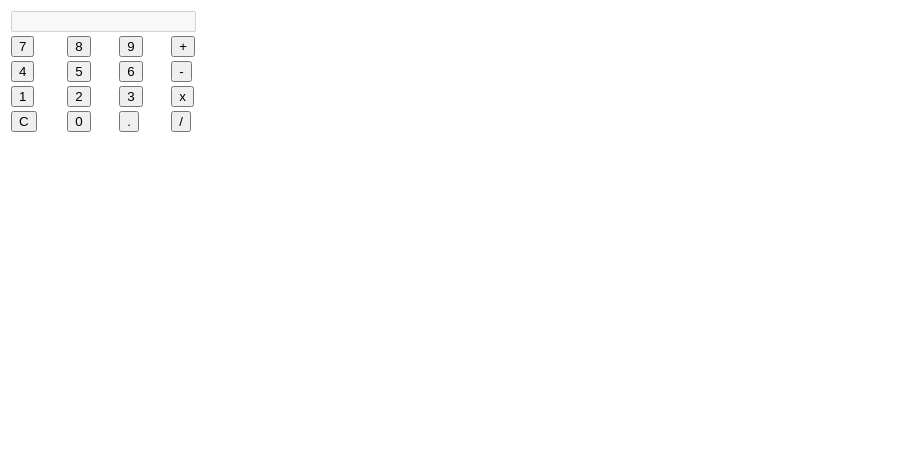
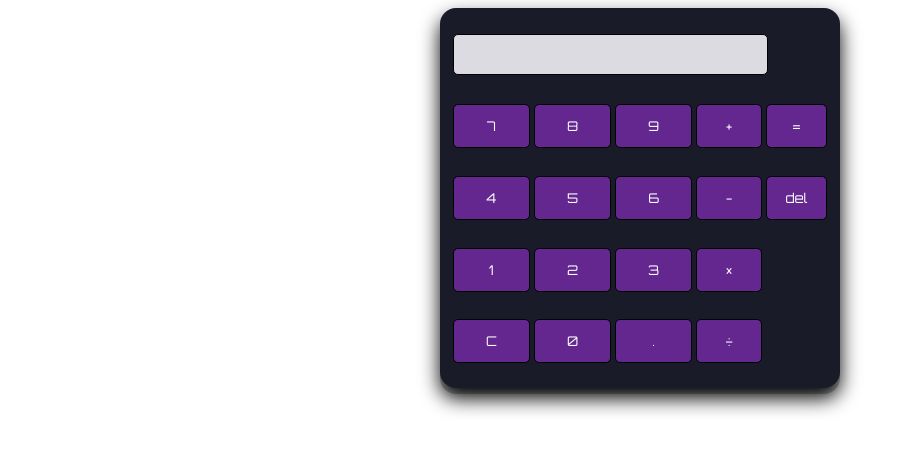
Before and after one commit to copypastemaster/calculathor, a plain HTML site: page index.html in a window 1280 px wide. Shown: the whole page, without its empty margins (0-908 px from the left). Drawn offline with Linux system fonts and the light colour scheme.

Commit message:
Styles added

```diff
--- a/index.html
+++ b/index.html
@@ -12,6 +12,7 @@
     <table class="calculator" >
         <tr>
             <td colspan="4"> <input class="display-box" type="text" id="result" disabled /> </td>
+
         </tr>
 
         <tr>
@@ -19,6 +20,7 @@
             <td> <input type="button" value="8"></td>
             <td> <input type="button" value="9"></td>
             <td> <input type="button" value="+"></td>
+            <td> <input type="button" value="="></td>
         </tr>
 
         <tr>
@@ -26,20 +28,21 @@
             <td> <input type="button" value="5"></td>
             <td> <input type="button" value="6"></td>
             <td> <input type="button" value="-"></td>
+            <td> <input type="button" value="del"></td>
         </tr>
 
         <tr>
             <td> <input type="button" value="1"></td>
             <td> <input type="button" value="2"></td>
             <td> <input type="button" value="3"></td>
-            <td> <input type="button" value="x"></td>
+            <td> <input type="button" value="&#215;"></td>
         </tr>
 
         <tr>
             <td> <input type="button" value="C"></td>
             <td> <input type="button" value="0"></td>
             <td> <input type="button" value="."></td>
-            <td> <input type="button" value="/"></td>
+            <td> <input type="button" value="&#247;"></td>
         </tr>
 
         </table>
--- a/style.css
+++ b/style.css
@@ -1,3 +1,39 @@
+@import url('https://fonts.googleapis.com/css2?family=Orbitron&display=swap');
+
 table {
-    width: 215px;
+    padding: 10px;
+    border-radius: 1em;
+    height: 380px;
+    width: 400px;
+    margin: auto;
+    background-color: #191b28;
+    box-shadow: rgba(0, 0, 0.19) 0px 10px 20px, rgba(0, 0, 0, 0.23) 0px 6px
 }
+
+.display-box {
+   font-family: 'Orbitron', sans-serif;
+   background-color: #dcdbe1;
+   border: solid black 0.5px;
+   color: black;
+   border-radius: 5px;
+   width: 100%;
+   height: 55%;
+}
+
+td > input{
+    font-family: 'Orbitron', sans-serif;
+    background-color: #64278f;
+    color: white;
+    border: 0.5px solid black;
+    width: 100%;
+    border-radius: 5px;
+    height: 65%;
+    outline: none;
+}
+
+td > input:active {
+    background: #e5e5e5;
+    -webkit-box-shadow: inset 0px 0px 5px #c1c1c1;
+    -moz-box-shadow: inset 0px 0px 5px #c1c1c1;
+    box-shadow: inset 0px 0px 5px #c1c1c1;
+}
```
